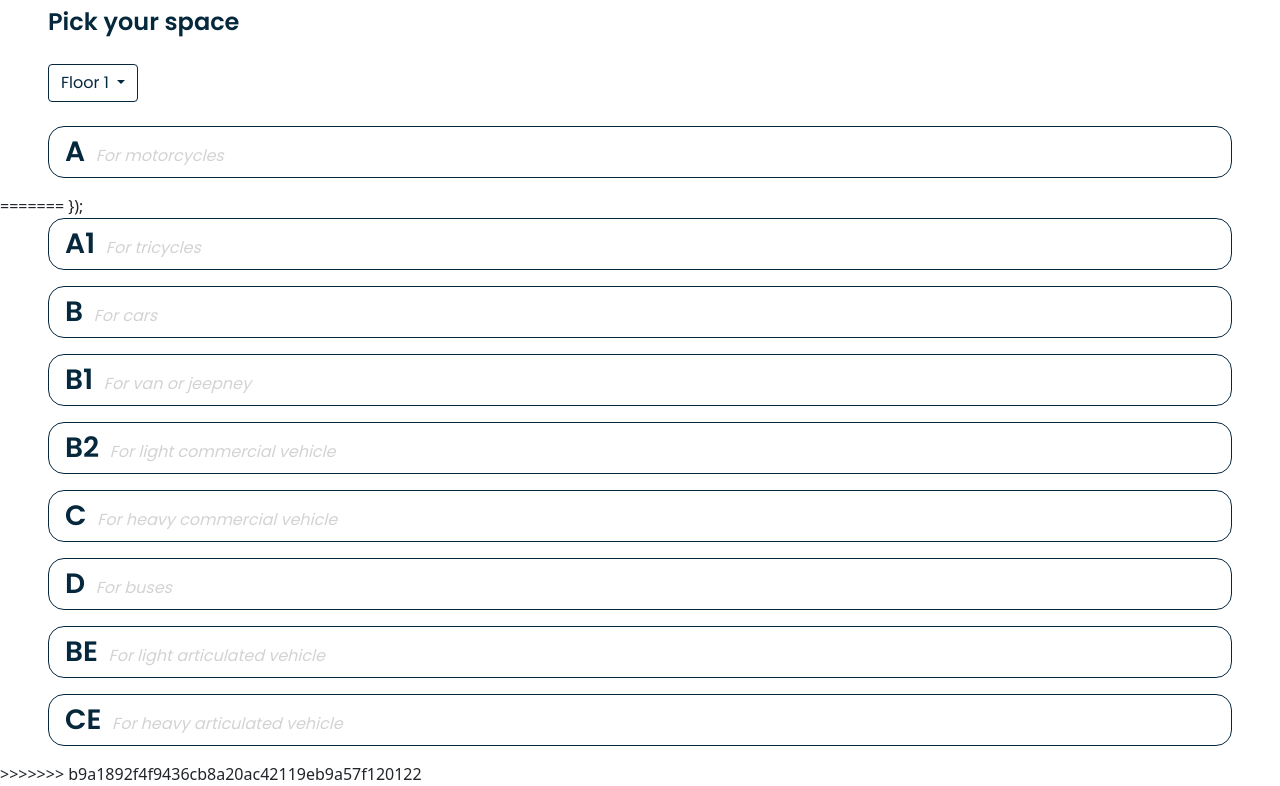
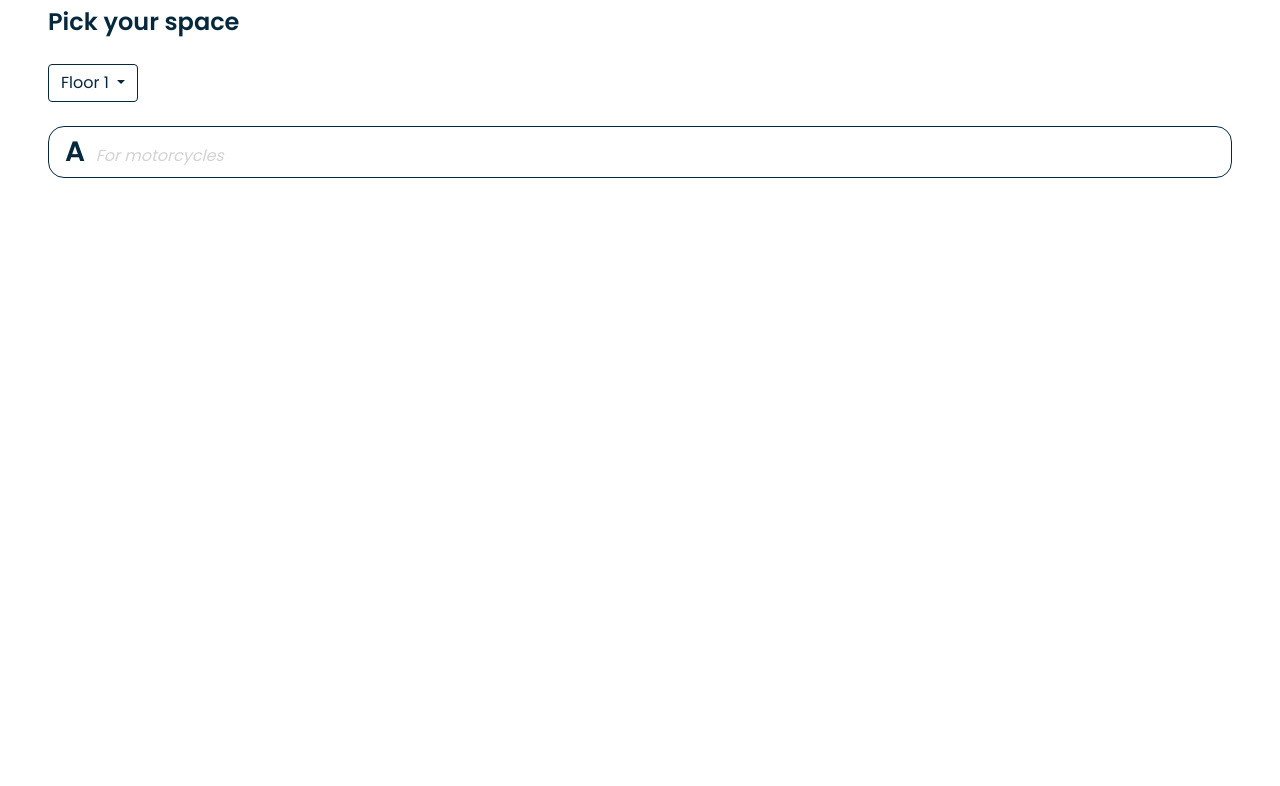
Before and after one commit to C0deinc/ParkIt, a PHP site: page /getting-space.php in a window 1280 px wide. Shown: the part 339-1125 px from the top of the page. After the commit the page ends 517 px from the top, so only its background shows below. Run offline with PHP 8.4, Linux system fonts and the light colour scheme; some libraries are stand-ins or nearby versions.

Commit message:
Update getting-space.php

```diff
--- a/getting-space.php
+++ b/getting-space.php
@@ -125,7 +125,6 @@
                                     </div>
                                 </div>
                             </div>
-<<<<<<< HEAD
                             <div class="modal fade" id="newModal" tabindex="-1" aria-labelledby="newModalLabel" aria-hidden="true">
                                 <div class="modal-dialog">
                                     <div class="modal-content">
@@ -143,8 +142,6 @@
                                     </div>
                                 </div>
                             </div>
-=======
->>>>>>> b9a1892f4f9436cb8a20ac42119eb9a57f120122
                             <div class="card mb-4 text-center" style="width: 9rem;">
                                 <div class="py-3">
                                     <p class="fw-bold">C1</p>
@@ -235,7 +232,6 @@
                     if (isMotorcycleSectionVisible === 'true') {
                         motorcycleSection.style.display = 'block';
                     }
-<<<<<<< HEAD
 
                     $('#modalC1').on('hidden.bs.modal', function () {
                         // Open the new modal using jQuery when the current modal is hidden
@@ -246,54 +242,6 @@
 
     </section>
 
-
-=======
-                });
-            </script>
-    </section>
-    <section class="gs-section-three px-5 pb-3" style="color: #06283D;">
-        <div class="ls-motorcycles px-3 py-1" style="color: #06283D;">
-            <p class="m-0 fw-bold fs-3">A1 <span class="fw-normal fst-italic fs-6 ms-1" style="color: lightgray;">For tricycles</span></p>
-        </div>
-    </section>
-    <section class="gs-section-four px-5 pb-3" style="color: #06283D;">
-        <div class="ls-motorcycles px-3 py-1" style="color: #06283D;">
-            <p class="m-0 fw-bold fs-3">B <span class="fw-normal fst-italic fs-6 ms-1" style="color: lightgray;">For cars</span></p>
-        </div>
-    </section>
-    <section class="gs-section-five px-5 pb-3" style="color: #06283D;">
-        <div class="ls-motorcycles px-3 py-1" style="color: #06283D;">
-            <p class="m-0 fw-bold fs-3">B1 <span class="fw-normal fst-italic fs-6 ms-1" style="color: lightgray;">For van or jeepney</span></p>
-        </div>
-    </section>
-    <section class="gs-section-six px-5 pb-3" style="color: #06283D;">
-        <div class="ls-motorcycles px-3 py-1" style="color: #06283D;">
-            <p class="m-0 fw-bold fs-3">B2 <span class="fw-normal fst-italic fs-6 ms-1" style="color: lightgray;">For light commercial vehicle</span></p>
-        </div>
-    </section>
-    <section class="gs-section-seven px-5 pb-3" style="color: #06283D;">
-        <div class="ls-motorcycles px-3 py-1" style="color: #06283D;">
-            <p class="m-0 fw-bold fs-3">C <span class="fw-normal fst-italic fs-6 ms-1" style="color: lightgray;">For heavy commercial vehicle</span></p>
-        </div>
-    </section>
-    <section class="gs-section-eight px-5 pb-3" style="color: #06283D;">
-        <div class="ls-motorcycles px-3 py-1" style="color: #06283D;">
-            <p class="m-0 fw-bold fs-3">D <span class="fw-normal fst-italic fs-6 ms-1" style="color: lightgray;">For buses</span></p>
-        </div>
-    </section>
-    <section class="gs-section-nine px-5 pb-3" style="color: #06283D;">
-        <div class="ls-motorcycles px-3 py-1" style="color: #06283D;">
-            <p class="m-0 fw-bold fs-3">BE <span class="fw-normal fst-italic fs-6 ms-1" style="color: lightgray;">For light articulated vehicle</span></p>
-        </div>
-    </section>
-    <section class="gs-section-nine px-5 pb-3" style="color: #06283D;">
-        <div class="ls-motorcycles px-3 py-1" style="color: #06283D;">
-            <p class="m-0 fw-bold fs-3">CE <span class="fw-normal fst-italic fs-6 ms-1" style="color: lightgray;">For heavy articulated vehicle</span></p>
-        </div>
-    </section>
-
->>>>>>> b9a1892f4f9436cb8a20ac42119eb9a57f120122
-
     <script src="https://cdn.jsdelivr.net/npm/bootstrap@5.0.2/dist/js/bootstrap.bundle.min.js" integrity="sha384-MrcW6ZMFYlzcLA8Nl+NtUVF0sA7MsXsP1UyJoMp4YLEuNSfAP+JcXn/tWtIaxVXM" crossorigin="anonymous"></script>
     <script src="https://kit.fontawesome.com/a3bf0b829f.js"></script>
     <script src="https://code.jquery.com/jquery-3.6.4.min.js"></script>
```
